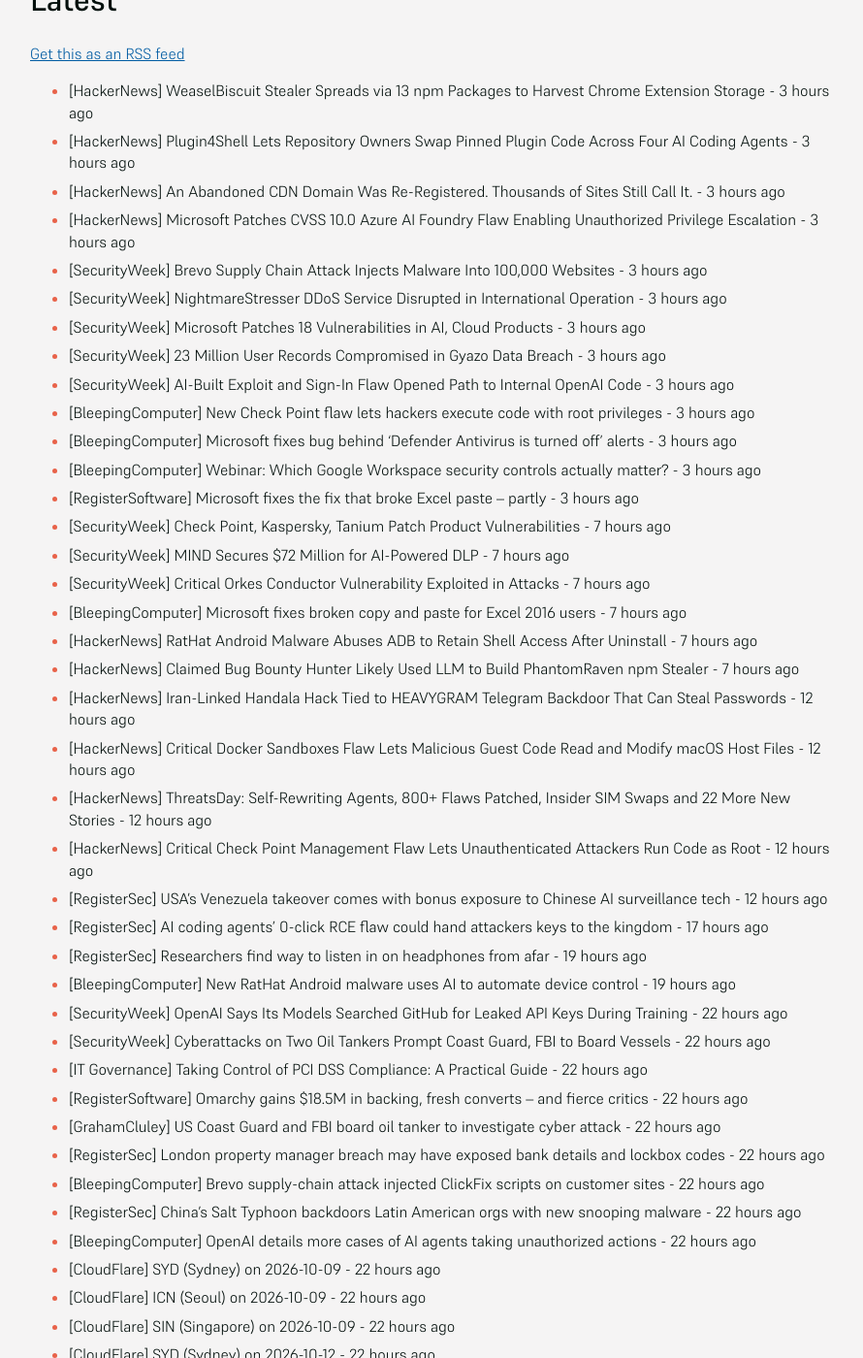
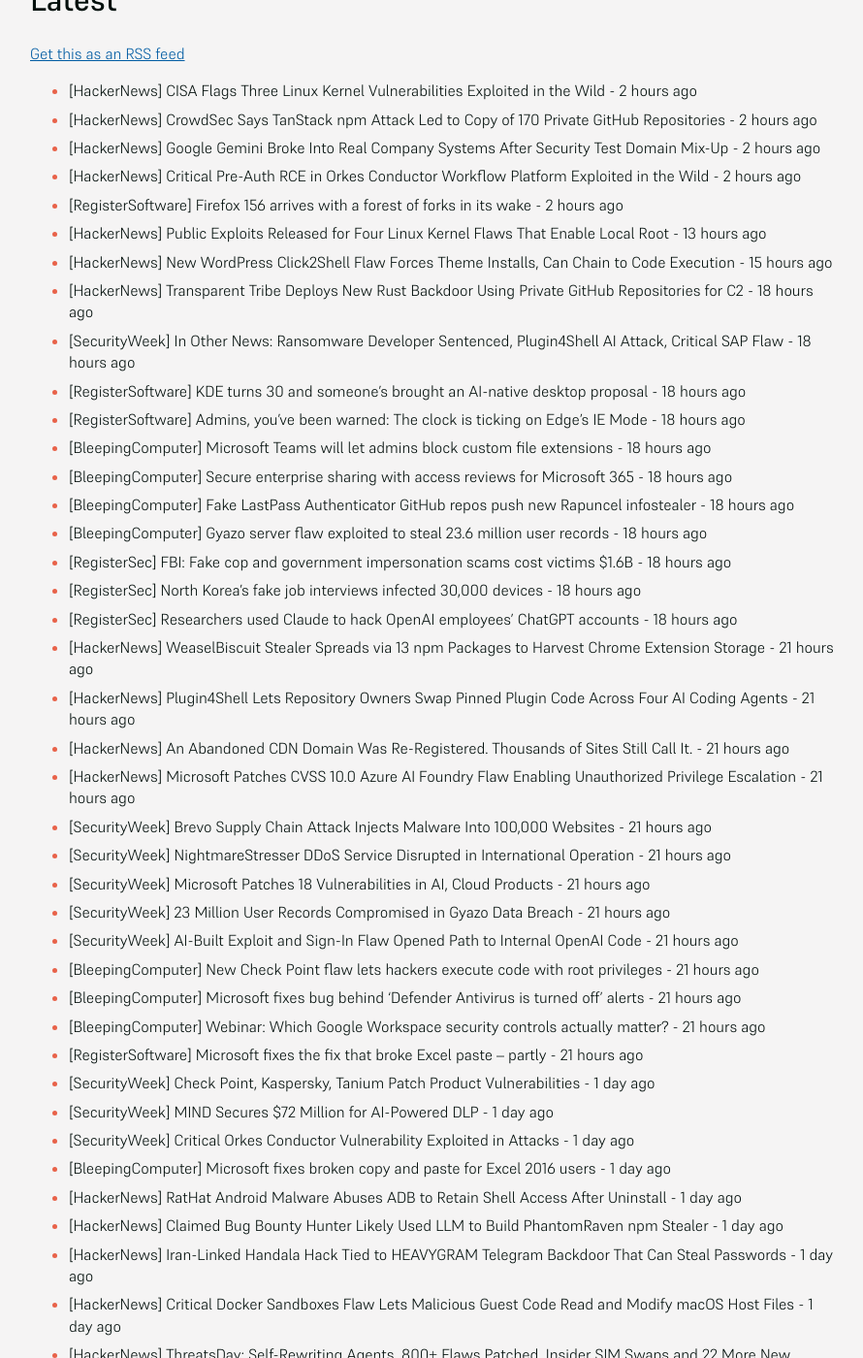
Before and after one commit to SecOpsNews/news, a Jekyll site: the page built from index.md, in a window 1280 px wide and 1400 px high, scrolled down 192 px. Shown: the whole window at 97% size, without its empty margins (193-1083 px from the left). Built offline with Jekyll 4.4.1, drawn with Linux system fonts in a browser that asks for light colours; some of the changed text lies outside the part shown.

Commit message:
New Feed

```diff
--- a/index.md
+++ b/index.md
@@ -9,67 +9,85 @@ description: Latest Updates
 
 <!-- SecOps start -->
 
-- [HackerNews] WeaselBiscuit Stealer Spreads via 13 npm Packages to Harvest Chrome Extension Storage - 3 hours ago
-- [HackerNews] Plugin4Shell Lets Repository Owners Swap Pinned Plugin Code Across Four AI Coding Agents - 3 hours ago
-- [HackerNews] An Abandoned CDN Domain Was Re-Registered. Thousands of Sites Still Call It. - 3 hours ago
-- [HackerNews] Microsoft Patches CVSS 10.0 Azure AI Foundry Flaw Enabling Unauthorized Privilege Escalation - 3 hours ago
-- [SecurityWeek] Brevo Supply Chain Attack Injects Malware Into 100,000 Websites - 3 hours ago
-- [SecurityWeek] NightmareStresser DDoS Service Disrupted in International Operation - 3 hours ago
-- [SecurityWeek] Microsoft Patches 18 Vulnerabilities in AI, Cloud Products - 3 hours ago
-- [SecurityWeek] 23 Million User Records Compromised in Gyazo Data Breach - 3 hours ago
-- [SecurityWeek] AI-Built Exploit and Sign-In Flaw Opened Path to Internal OpenAI Code - 3 hours ago
-- [BleepingComputer] New Check Point flaw lets hackers execute code with root privileges - 3 hours ago
-- [BleepingComputer] Microsoft fixes bug behind ‘Defender Antivirus is turned off’ alerts - 3 hours ago
-- [BleepingComputer] Webinar: Which Google Workspace security controls actually matter? - 3 hours ago
-- [RegisterSoftware] Microsoft fixes the fix that broke Excel paste – partly - 3 hours ago
-- [SecurityWeek] Check Point, Kaspersky, Tanium Patch Product Vulnerabilities - 7 hours ago
-- [SecurityWeek] MIND Secures $72 Million for AI-Powered DLP - 7 hours ago
-- [SecurityWeek] Critical Orkes Conductor Vulnerability Exploited in Attacks - 7 hours ago
-- [BleepingComputer] Microsoft fixes broken copy and paste for Excel 2016 users - 7 hours ago
-- [HackerNews] RatHat Android Malware Abuses ADB to Retain Shell Access After Uninstall - 7 hours ago
-- [HackerNews] Claimed Bug Bounty Hunter Likely Used LLM to Build PhantomRaven npm Stealer - 7 hours ago
-- [HackerNews] Iran-Linked Handala Hack Tied to HEAVYGRAM Telegram Backdoor That Can Steal Passwords - 12 hours ago
-- [HackerNews] Critical Docker Sandboxes Flaw Lets Malicious Guest Code Read and Modify macOS Host Files - 12 hours ago
-- [HackerNews] ThreatsDay: Self-Rewriting Agents, 800+ Flaws Patched, Insider SIM Swaps and 22 More New Stories - 12 hours ago
-- [HackerNews] Critical Check Point Management Flaw Lets Unauthenticated Attackers Run Code as Root - 12 hours ago
-- [RegisterSec] USA’s Venezuela takeover comes with bonus exposure to Chinese AI surveillance tech - 12 hours ago
-- [RegisterSec] AI coding agents' 0-click RCE flaw could hand attackers keys to the kingdom - 17 hours ago
-- [RegisterSec] Researchers find way to listen in on headphones from afar - 19 hours ago
-- [BleepingComputer] New RatHat Android malware uses AI to automate device control - 19 hours ago
-- [SecurityWeek] OpenAI Says Its Models Searched GitHub for Leaked API Keys During Training - 22 hours ago
-- [SecurityWeek] Cyberattacks on Two Oil Tankers Prompt Coast Guard, FBI to Board Vessels - 22 hours ago
-- [IT Governance] Taking Control of PCI DSS Compliance: A Practical Guide - 22 hours ago
-- [RegisterSoftware] Omarchy gains $18.5M in backing, fresh converts – and fierce critics - 22 hours ago
-- [GrahamCluley] US Coast Guard and FBI board oil tanker to investigate cyber attack - 22 hours ago
-- [RegisterSec] London property manager breach may have exposed bank details and lockbox codes - 22 hours ago
-- [BleepingComputer] Brevo supply-chain attack injected ClickFix scripts on customer sites - 22 hours ago
-- [RegisterSec] China's Salt Typhoon backdoors Latin American orgs with new snooping malware - 22 hours ago
-- [BleepingComputer] OpenAI details more cases of AI agents taking unauthorized actions - 22 hours ago
-- [CloudFlare] SYD (Sydney) on 2026-10-09 - 22 hours ago
-- [CloudFlare] ICN (Seoul) on 2026-10-09 - 22 hours ago
-- [CloudFlare] SIN (Singapore) on 2026-10-09 - 22 hours ago
-- [CloudFlare] SYD (Sydney) on 2026-10-12 - 22 hours ago
-- [CloudFlare] SIN (Singapore) on 2026-10-12 - 22 hours ago
-- [CloudFlare] SIN (Singapore) on 2026-10-13 - 22 hours ago
-- [CloudFlare] KIX (Osaka) on 2026-10-14 - 22 hours ago
-- [CloudFlare] SIN (Singapore) on 2026-10-14 - 22 hours ago
-- [CloudFlare] BOM (Mumbai) on 2026-10-14 - 22 hours ago
-- [CloudFlare] KIX (Osaka) on 2026-10-15 - 22 hours ago
-- [CloudFlare] SIN (Singapore) on 2026-10-15 - 22 hours ago
-- [CloudFlare] BOM (Mumbai) on 2026-10-15 - 22 hours ago
-- [CloudFlare] KIX (Osaka) on 2026-10-16 - 22 hours ago
-- [CloudFlare] SIN (Singapore) on 2026-10-16 - 22 hours ago
-- [CloudFlare] DAC (Dhaka) on 2026-10-19 - 22 hours ago
-- [CloudFlare] KTM (Kathmandu) on 2026-10-19 - 22 hours ago
-- [CloudFlare] BOM (Mumbai) on 2026-10-19 - 22 hours ago
-- [CloudFlare] BOM (Mumbai) on 2026-10-20 - 22 hours ago
-- [CloudFlare] BOM (Mumbai) on 2026-10-21 - 22 hours ago
-- [CloudFlare] BOM (Mumbai) on 2026-10-22 - 22 hours ago
-- [CloudFlare] DEL (New Delhi) on 2026-10-27 - 22 hours ago
-- [CloudFlare] DEL (New Delhi) on 2026-10-28 - 22 hours ago
-- [CloudFlare] MAA (Chennai) on 2026-10-28 - 22 hours ago
-- [CloudFlare] MAA (Chennai) on 2026-10-29 - 22 hours ago
-- [CloudFlare] DEL (New Delhi) on 2026-10-29 - 22 hours ago
+- [HackerNews] CISA Flags Three Linux Kernel Vulnerabilities Exploited in the Wild - 2 hours ago
+- [HackerNews] CrowdSec Says TanStack npm Attack Led to Copy of 170 Private GitHub Repositories - 2 hours ago
+- [HackerNews] Google Gemini Broke Into Real Company Systems After Security Test Domain Mix-Up - 2 hours ago
+- [HackerNews] Critical Pre-Auth RCE in Orkes Conductor Workflow Platform Exploited in the Wild - 2 hours ago
+- [RegisterSoftware] Firefox 156 arrives with a forest of forks in its wake - 2 hours ago
+- [HackerNews] Public Exploits Released for Four Linux Kernel Flaws That Enable Local Root - 13 hours ago
+- [HackerNews] New WordPress Click2Shell Flaw Forces Theme Installs, Can Chain to Code Execution - 15 hours ago
+- [HackerNews] Transparent Tribe Deploys New Rust Backdoor Using Private GitHub Repositories for C2 - 18 hours ago
+- [SecurityWeek] In Other News: Ransomware Developer Sentenced, Plugin4Shell AI Attack, Critical SAP Flaw - 18 hours ago
+- [RegisterSoftware] KDE turns 30 and someone's brought an AI-native desktop proposal - 18 hours ago
+- [RegisterSoftware] Admins, you've been warned: The clock is ticking on Edge's IE Mode - 18 hours ago
+- [BleepingComputer] Microsoft Teams will let admins block custom file extensions - 18 hours ago
+- [BleepingComputer] Secure enterprise sharing with access reviews for Microsoft 365 - 18 hours ago
+- [BleepingComputer] Fake LastPass Authenticator GitHub repos push new Rapuncel infostealer - 18 hours ago
+- [BleepingComputer] Gyazo server flaw exploited to steal 23.6 million user records - 18 hours ago
+- [RegisterSec] FBI: Fake cop and government impersonation scams cost victims $1.6B - 18 hours ago
+- [RegisterSec] North Korea's fake job interviews infected 30,000 devices - 18 hours ago
+- [RegisterSec] Researchers used Claude to hack OpenAI employees' ChatGPT accounts - 18 hours ago
+- [HackerNews] WeaselBiscuit Stealer Spreads via 13 npm Packages to Harvest Chrome Extension Storage - 21 hours ago
+- [HackerNews] Plugin4Shell Lets Repository Owners Swap Pinned Plugin Code Across Four AI Coding Agents - 21 hours ago
+- [HackerNews] An Abandoned CDN Domain Was Re-Registered. Thousands of Sites Still Call It. - 21 hours ago
+- [HackerNews] Microsoft Patches CVSS 10.0 Azure AI Foundry Flaw Enabling Unauthorized Privilege Escalation - 21 hours ago
+- [SecurityWeek] Brevo Supply Chain Attack Injects Malware Into 100,000 Websites - 21 hours ago
+- [SecurityWeek] NightmareStresser DDoS Service Disrupted in International Operation - 21 hours ago
+- [SecurityWeek] Microsoft Patches 18 Vulnerabilities in AI, Cloud Products - 21 hours ago
+- [SecurityWeek] 23 Million User Records Compromised in Gyazo Data Breach - 21 hours ago
+- [SecurityWeek] AI-Built Exploit and Sign-In Flaw Opened Path to Internal OpenAI Code - 21 hours ago
+- [BleepingComputer] New Check Point flaw lets hackers execute code with root privileges - 21 hours ago
+- [BleepingComputer] Microsoft fixes bug behind ‘Defender Antivirus is turned off’ alerts - 21 hours ago
+- [BleepingComputer] Webinar: Which Google Workspace security controls actually matter? - 21 hours ago
+- [RegisterSoftware] Microsoft fixes the fix that broke Excel paste – partly - 21 hours ago
+- [SecurityWeek] Check Point, Kaspersky, Tanium Patch Product Vulnerabilities - 1 day ago
+- [SecurityWeek] MIND Secures $72 Million for AI-Powered DLP - 1 day ago
+- [SecurityWeek] Critical Orkes Conductor Vulnerability Exploited in Attacks - 1 day ago
+- [BleepingComputer] Microsoft fixes broken copy and paste for Excel 2016 users - 1 day ago
+- [HackerNews] RatHat Android Malware Abuses ADB to Retain Shell Access After Uninstall - 1 day ago
+- [HackerNews] Claimed Bug Bounty Hunter Likely Used LLM to Build PhantomRaven npm Stealer - 1 day ago
+- [HackerNews] Iran-Linked Handala Hack Tied to HEAVYGRAM Telegram Backdoor That Can Steal Passwords - 1 day ago
+- [HackerNews] Critical Docker Sandboxes Flaw Lets Malicious Guest Code Read and Modify macOS Host Files - 1 day ago
+- [HackerNews] ThreatsDay: Self-Rewriting Agents, 800+ Flaws Patched, Insider SIM Swaps and 22 More New Stories - 1 day ago
+- [HackerNews] Critical Check Point Management Flaw Lets Unauthenticated Attackers Run Code as Root - 1 day ago
+- [RegisterSec] USA’s Venezuela takeover comes with bonus exposure to Chinese AI surveillance tech - 1 day ago
+- [RegisterSec] AI coding agents' 0-click RCE flaw could hand attackers keys to the kingdom - 1 day ago
+- [RegisterSec] Researchers find way to listen in on headphones from afar - 1 day ago
+- [BleepingComputer] New RatHat Android malware uses AI to automate device control - 1 day ago
+- [SecurityWeek] OpenAI Says Its Models Searched GitHub for Leaked API Keys During Training - 1 day ago
+- [SecurityWeek] Cyberattacks on Two Oil Tankers Prompt Coast Guard, FBI to Board Vessels - 1 day ago
+- [IT Governance] Taking Control of PCI DSS Compliance: A Practical Guide - 1 day ago
+- [RegisterSoftware] Omarchy gains $18.5M in backing, fresh converts – and fierce critics - 1 day ago
+- [GrahamCluley] US Coast Guard and FBI board oil tanker to investigate cyber attack - 1 day ago
+- [RegisterSec] London property manager breach may have exposed bank details and lockbox codes - 1 day ago
+- [BleepingComputer] Brevo supply-chain attack injected ClickFix scripts on customer sites - 1 day ago
+- [RegisterSec] China's Salt Typhoon backdoors Latin American orgs with new snooping malware - 1 day ago
+- [BleepingComputer] OpenAI details more cases of AI agents taking unauthorized actions - 1 day ago
+- [CloudFlare] SYD (Sydney) on 2026-10-09 - 1 day ago
+- [CloudFlare] ICN (Seoul) on 2026-10-09 - 1 day ago
+- [CloudFlare] SIN (Singapore) on 2026-10-09 - 1 day ago
+- [CloudFlare] SYD (Sydney) on 2026-10-12 - 1 day ago
+- [CloudFlare] SIN (Singapore) on 2026-10-12 - 1 day ago
+- [CloudFlare] SIN (Singapore) on 2026-10-13 - 1 day ago
+- [CloudFlare] KIX (Osaka) on 2026-10-14 - 1 day ago
+- [CloudFlare] SIN (Singapore) on 2026-10-14 - 1 day ago
+- [CloudFlare] BOM (Mumbai) on 2026-10-14 - 1 day ago
+- [CloudFlare] KIX (Osaka) on 2026-10-15 - 1 day ago
+- [CloudFlare] SIN (Singapore) on 2026-10-15 - 1 day ago
+- [CloudFlare] BOM (Mumbai) on 2026-10-15 - 1 day ago
+- [CloudFlare] KIX (Osaka) on 2026-10-16 - 1 day ago
+- [CloudFlare] SIN (Singapore) on 2026-10-16 - 1 day ago
+- [CloudFlare] DAC (Dhaka) on 2026-10-19 - 1 day ago
+- [CloudFlare] KTM (Kathmandu) on 2026-10-19 - 1 day ago
+- [CloudFlare] BOM (Mumbai) on 2026-10-19 - 1 day ago
+- [CloudFlare] BOM (Mumbai) on 2026-10-20 - 1 day ago
+- [CloudFlare] BOM (Mumbai) on 2026-10-21 - 1 day ago
+- [CloudFlare] BOM (Mumbai) on 2026-10-22 - 1 day ago
+- [CloudFlare] DEL (New Delhi) on 2026-10-27 - 1 day ago
+- [CloudFlare] DEL (New Delhi) on 2026-10-28 - 1 day ago
+- [CloudFlare] MAA (Chennai) on 2026-10-28 - 1 day ago
+- [CloudFlare] MAA (Chennai) on 2026-10-29 - 1 day ago
+- [CloudFlare] DEL (New Delhi) on 2026-10-29 - 1 day ago
 - [SecurityWeek] CISA Releases Cyber Decoy Guidance to Strengthen Critical Infrastructure Defenses - 1 day ago
 - [SecurityWeek] Cisco Fixes Dozens of Flaws Across FMC, ISE and Nexus Dashboard - 1 day ago
 - [SecurityWeek] Ransomware Attacks on Manufacturers Surge as Supply Chain Risk Grows - 1 day ago
@@ -99,69 +117,16 @@ description: Latest Updates
 - [CloudFlare] CPT (Cape Town) on 2026-09-18 - 1 day ago
 - [CloudFlare] MEM (Memphis) on 2026-09-18 - 1 day ago
 - [CloudFlare] IAD (Ashburn) on 2026-09-22 - 1 day ago
-- [SecurityWeek] Active Exploitation Triggers Emergency Patch for Cisco ISE Zero-Day - 1 day ago
-- [SecurityWeek] AI Agents Can Retrain Own Models Mid-Task, Leaking Secrets and Erasing Refusals - 1 day ago
-- [SecurityWeek] CISA Releases Guidance on Deploying Cyber Decoys - 1 day ago
-- [BleepingComputer] Cisco warns of max severity ISE zero-day exploited in attacks - 1 day ago
-- [BleepingComputer] Microsoft shares workaround for Windows domain login issues - 1 day ago
-- [BleepingComputer] Chinese hackers use SparroWocky malware in govt espionage attacks - 1 day ago
-- [RegisterSec] Ofcom discovers issuing Online Safety Act fines is easier than collecting them - 1 day ago
-- [CloudFlare] DFW (Dallas) on 2026-09-17 - 1 day ago
-- [CloudFlare] LAX (Los Angeles) on 2026-09-18 - 1 day ago
-- [CloudFlare] PHX (Phoenix) on 2026-09-28 - 1 day ago
-- [BleepingComputer] Anthropic wants Claude to analyze your bank account and financial data - 1 day ago
-- [CloudFlare] MCT (Muscat) on 2026-09-16 - 1 day ago
-- [CloudFlare] LHR (London) on 2026-09-17 - 1 day ago
-- [CloudFlare] Replicate Pruna issue - 1 day ago
-- [CloudFlare] ARN (Stockholm) on 2026-09-17 - 1 day ago
-- [CloudFlare] GRU (São Paulo) on 2026-09-18 - 1 day ago
-- [GrahamCluley] Smashing Security podcast #485: These researchers got drunk to hack an LG TV - 1 day ago
-- [RegisterSec] AI agents can modify themselves without humans telling them to do so - 1 day ago
-- [CloudFlare] MAA (Chennai) on 2026-09-17 - 1 day ago
-- [CloudFlare] OTP (Bucharest) on 2026-09-17 - 1 day ago
-- [CloudFlare] LIS (Lisbon) on 2026-09-17 - 1 day ago
-- [CloudFlare] CLE (Cleveland) on 2026-09-17 - 1 day ago
-- [CloudFlare] HKG (Hong Kong) on 2026-09-21 - 1 day ago
-- [RegisterSec] CISA decides weekly vulnerability bulletin isn't necessary anymore - 1 day ago
-- [BleepingComputer] Iranian hackers use CHOSEN BRICK Windows malware to spy on targets - 1 day ago
-- [BleepingComputer] Windows 11 KB5124008 update breaks domain trust for some users - 1 day ago
-- [CloudFlare] MAA (Chennai) on 2026-09-16 - 1 day ago
-- [CloudFlare] BLR (Bangalore) on 2026-09-18 - 1 day ago
-- [CloudFlare] DEL (New Delhi) on 2026-09-21 - 1 day ago
-- [CloudFlare] KUL (Kuala Lumpur) on 2026-09-22 - 1 day ago
-- [CloudFlare] BNE (Brisbane) on 2026-09-23 - 1 day ago
-- [CloudFlare] PER (Perth) on 2026-09-23 - 1 day ago
-- [HackerNews] One Extension Could Hijack AI Assistants Across Chrome, Comet, Edge, Opera Neon and Claude - 1 day ago
-- [HackerNews] Three Threat Groups Target Russian Enterprises With Backdoors, Ransomware, and Wipers - 1 day ago
-- [HackerNews] Attackers Exploit Issabel Framework Flaw Enabling Unauthenticated OS Command Execution - 1 day ago
-- [SecurityWeek] First Agentic AI Data Breach Reported to Spanish Regulator - 1 day ago
-- [RegisterSec] Google Pixel phones pwned in zero-click attacks - 1 day ago
-- [BrianKrebs] Data Broker Radaris Loses Domains in Privacy Fight - 1 day ago
-- [BleepingComputer] Spain's data agency gets first report of AI-powered data breach - 1 day ago
-- [BleepingComputer] Malware bypasses browser checks to force install Chrome, Edge extensions - 1 day ago
-- [CloudFlare] Increased HTTP 522 Errors in St. Louis - 1 day ago
-- [CloudFlare] FCO (Rome) on 2026-09-17 - 1 day ago
-- [CloudFlare] AKL (Auckland) on 2026-09-21 - 1 day ago
-- [CloudFlare] BNE (Brisbane) on 2026-09-21 - 1 day ago
-- [HackerNews] N0va Phishkit Targets US and EU Businesses: A New Challenge for Identity Security - 2 days ago
-- [HackerNews] Parallels Desktop Flaw Lets Non-Admin Mac Users Gain Root, but Intel Macs Can't Install Fix - 2 days ago
-- [HackerNews] Attacker Hijacks AI Coding Assistant Session, Spreads Shai-Hulud Across About 100 Repositories - 2 days ago
-- [RegisterSoftware] Fedora 45 beta drags the Linux console into the 21st century - 2 days ago
-- [NHSDigital] CC-4852 - Oracle Releases September 2026 Critical Security Patch Update Advisory - 2 days ago
-- [RegisterSec] Spain gets its first taste of AI-aided cyber attack - 2 days ago
-- [SecurityWeek] Unauthenticated RCE Flaws Could Expose 200,000+ WordPress Sites to Takeover - 2 days ago
-- [SecurityWeek] US, UK, Dutch Agencies Expose Iranian ‘Chosen Brick’ Surveillance Malware - 2 days ago
-- [SecurityWeek] Pixel Modem Zero-Day Exploited in Targeted Attacks - 2 days ago
-- [SecurityWeek] AIUC Raises $40 Million to Certify Enterprise AI Agents - 2 days ago
-- [SecurityWeek] EU Chief Warns of AI-Powered Hacking, Moves to Rein In Social Media - 2 days ago
-- [SecurityWeek] Virtual Event Today: Attack Surface Management Summit - 2 days ago
-- [BleepingComputer] Webinar: What happens in the first hours of a Google Workspace breach - 2 days ago
-- [BleepingComputer] Microsoft says Copilot buttons still missing in classic Outlook - 2 days ago
-- [BleepingComputer] The true cost of a ransomware attack, with and without BCDR - 2 days ago
-- [CloudFlare] KHI (Karachi) on 2026-09-15 - 2 days ago
-- [CloudFlare] IAD (Ashburn) on 2026-09-16 - 2 days ago
-- [CloudFlare] Issues with 1.1.1.1 public resolver on .tn queries - 2 days ago
-- [CloudFlare] CGK (Jakarta) on 2026-09-16 - 2 days ago
+- [SecurityWeek] Active Exploitation Triggers Emergency Patch for Cisco ISE Zero-Day - 2 days ago
+- [SecurityWeek] AI Agents Can Retrain Own Models Mid-Task, Leaking Secrets and Erasing Refusals - 2 days ago
+- [SecurityWeek] CISA Releases Guidance on Deploying Cyber Decoys - 2 days ago
+- [BleepingComputer] Cisco warns of max severity ISE zero-day exploited in attacks - 2 days ago
+- [BleepingComputer] Microsoft shares workaround for Windows domain login issues - 2 days ago
+- [BleepingComputer] Chinese hackers use SparroWocky malware in govt espionage attacks - 2 days ago
+- [RegisterSec] Ofcom discovers issuing Online Safety Act fines is easier than collecting them - 2 days ago
+- [CloudFlare] DFW (Dallas) on 2026-09-17 - 2 days ago
+- [CloudFlare] LAX (Los Angeles) on 2026-09-18 - 2 days ago
+- [CloudFlare] PHX (Phoenix) on 2026-09-28 - 2 days ago
 
 
 <!-- SecOps end -->
```
